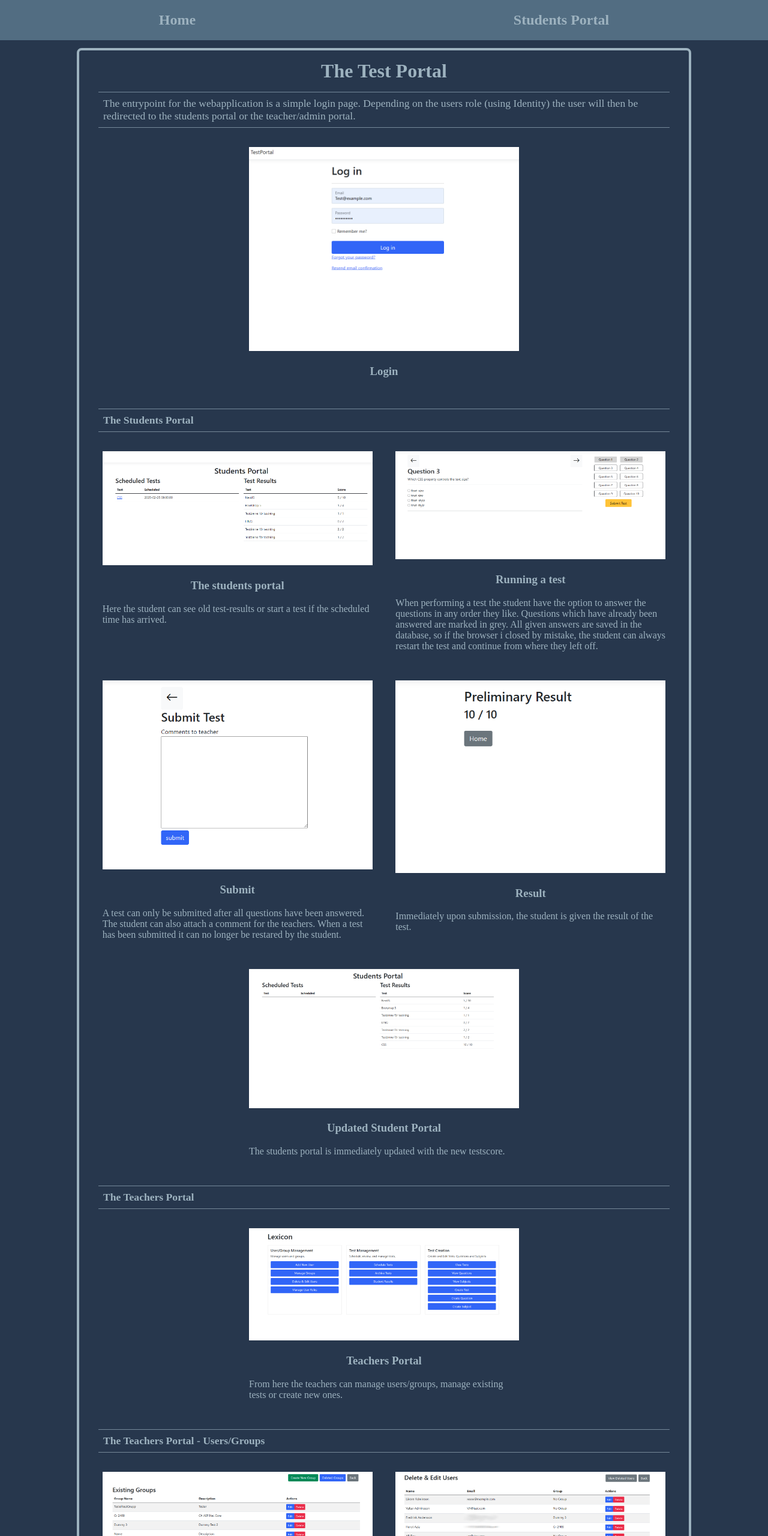
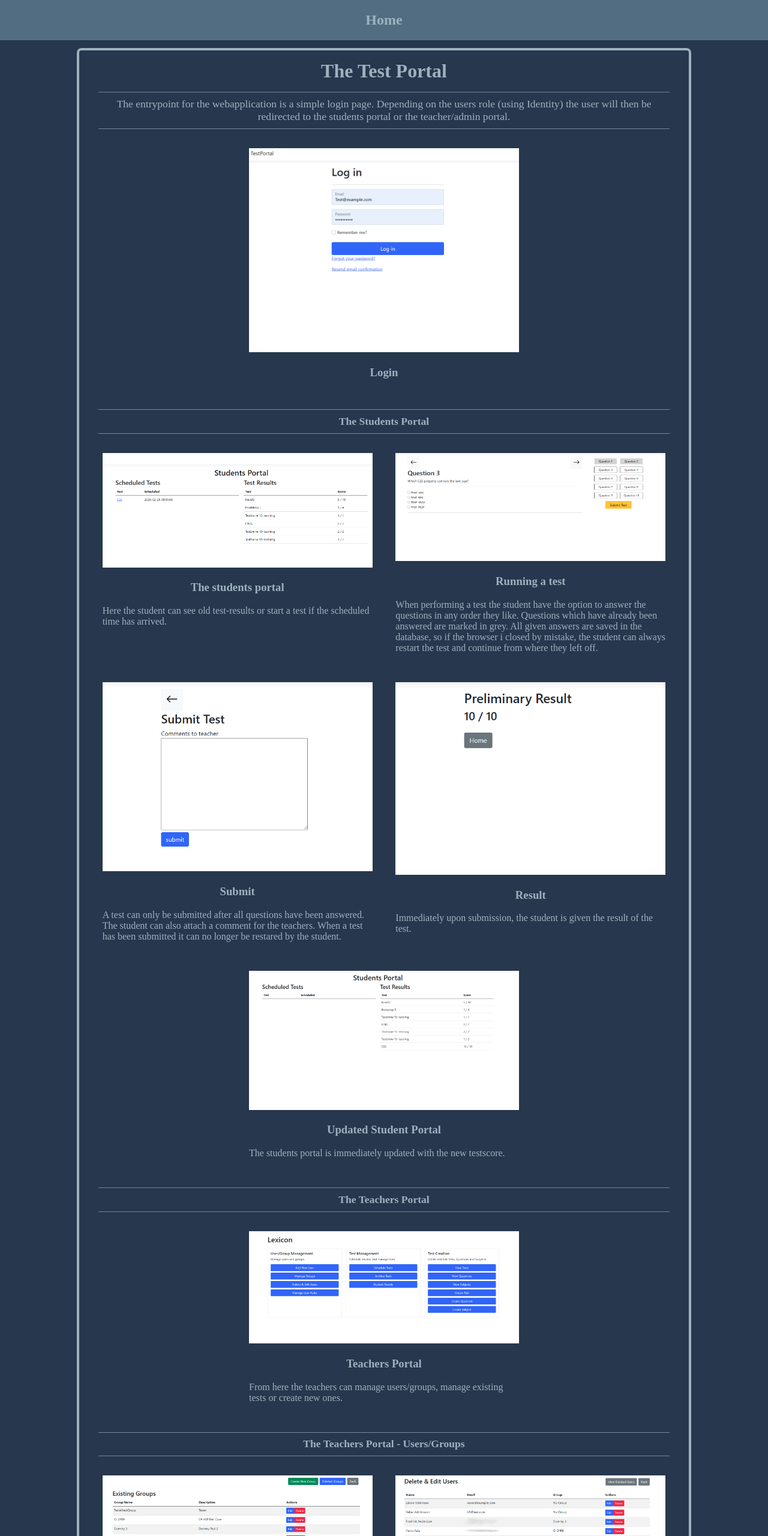
Before and after one commit to stefankarlsson1230/stefankarlsson1230.github.io, a plain HTML site: page testPortal.html in a window 1280 px wide. Shown: the top 2560 px of the page at 60% size. Drawn offline with Linux system fonts and the light colour scheme.

Commit message:
Some small fixes

```diff
--- a/style.css
+++ b/style.css
@@ -64,6 +64,12 @@ section {
     margin: 1rem;
 }
 
+.sectionIntro.lexicon {
+    text-align: center;
+    font-size: 1.1em;
+    padding: 0.5em;
+}
+
 .sectionProjects {
     display: flex;
     justify-content: space-evenly;
--- a/testPortal.html
+++ b/testPortal.html
@@ -10,13 +10,12 @@
   <header>
     <nav>
       <h2><a class="menuLink unselectedMenuItem" href="index.html#top">Home</a></h2>
-      <h2><a class="menuLink unselectedMenuItem" href="">Students Portal</a></h2>
     </nav>
   </header>
   <main>
     <section>
       <p class="sectionHeading">The Test Portal</p>
-      <p class="sectionIntro">
+      <p class="sectionIntro lexicon">
        The entrypoint for the webapplication is a simple login page. Depending on the users role (using Identity) the user will then be redirected
        to the students portal or the teacher/admin portal.
       </p>
@@ -36,7 +35,7 @@
 
       <!-- STUDENTS -->
 
-      <p class="sectionIntro">
+      <p class="sectionIntro lexicon">
         <strong>The Students Portal</strong>
        </p>
        <div class="sectionProjects">
@@ -95,7 +94,7 @@
 
       <!-- TEACHERS -->
 
-      <p class="sectionIntro">
+      <p class="sectionIntro lexicon">
         <strong>The Teachers Portal</strong>
       </p>
       <div class="sectionProjects">
@@ -111,7 +110,7 @@
       </div>
 
 
-      <p class="sectionIntro">
+      <p class="sectionIntro lexicon">
         <strong>The Teachers Portal - Users/Groups </strong>
       </p>
       <div class="sectionProjects">
@@ -143,7 +142,7 @@
       </div>
 
 
-      <p class="sectionIntro">
+      <p class="sectionIntro lexicon">
         <strong>The Teachers Portal - Managing Tests </strong>
       </p>
       <div class="sectionProjects">
@@ -185,7 +184,7 @@
         </div>
       </div>
 
-      <p class="sectionIntro">
+      <p class="sectionIntro lexicon">
         <strong>The Teachers Portal - Creating Tests </strong>
       </p>
       <div class="sectionProjects">
```
Also changed, not shown: index.html (+1 -1 lines).
